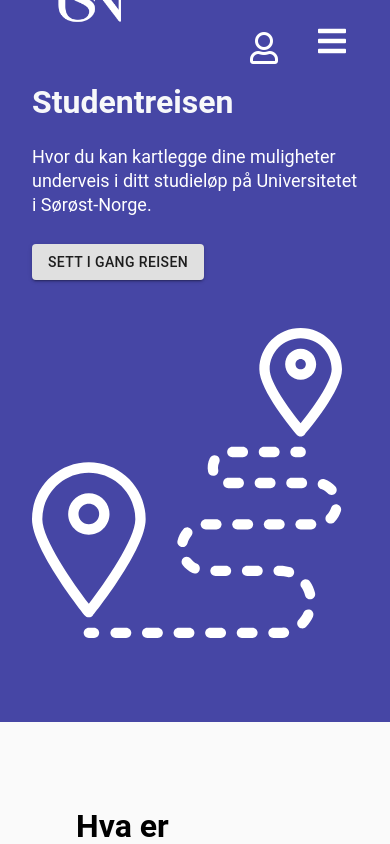
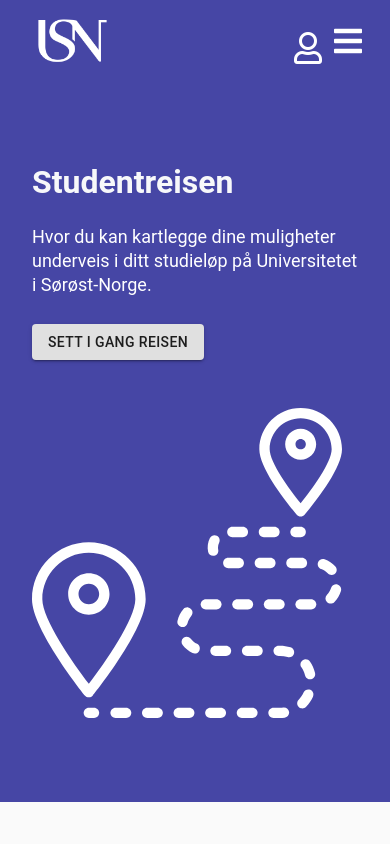
Before and after one commit to fuzzboii/Studentreisen, a React (Create React App) app: page / in a window 390 px wide. Shown: the top 844 px of the page. Built offline with nearby package versions, Linux system fonts and the light colour scheme.

Commit message:
Navbar
Restrukturert css; fjernet dobbel .navbar-container og bruker kun min-width til skalering. Sliter fortsatt med å få lukket og fjernet padding til mobil navbar ved resize.

```diff
--- a/src/App.js
+++ b/src/App.js
@@ -3,6 +3,7 @@ import './App.css';
 import Login from './pages/Login/Components/Login';
 import Register from './pages/Register/Components/Register';
 import Reset from './pages/Reset/Components/Reset';
+import Profile from './pages/Profile/Components/Profile';
 import {BrowserRouter as Router, Switch, Route} from 'react-router-dom';
 import Home from './pages/Frontpage/Components/Home';
 import Navbar from './pages/Navbar/Components/Navbar';
@@ -18,6 +19,7 @@ function App() {
           <Route path = "/login" component = {Login} />
           <Route path = "/register" component = {Register} />
           <Route path = "/reset" component = {Reset} />
+          <Route path = "/profile" component = {Profile} />
         </Switch>
       <Footer />
     </Router>
--- a/src/pages/Navbar/CSS/Navbar.css
+++ b/src/pages/Navbar/CSS/Navbar.css
@@ -4,17 +4,20 @@
     justify-content: flex-start;
     align-items: center;
     font-size: 1.2rem;
-    position: sticky;
+    position: relative;
     top: 0;
     z-index: 999;
   }
 
   .navbar-container {
+    color: #fff;
     display: flex;
     justify-content: center;
     align-items: center;
+    text-decoration: none;
     height: 80px;
     width: 95vw;
+    font-size: 1.5rem;
   }
 
   .navbar-logo {
@@ -48,31 +51,21 @@
     color: #fff;
   }
 
-  .menu-icon {
-    display: none;
+  .fa-times {
+    color: #fff;
+    font-size: 2rem;
   }
 
   .fa-user {
     color: #fff;
-    display:flex;
+    display:block;
     align-items: center;
+    position: absolute;
     height: 100%;
-    font-size: 1.5rem;
+    font-size: 2rem;
     padding: 0.5rem 1rem;
-  }
-
-  .navbar-container {
-    color: #fff;
-    display: flex;
-    align-items: center;
-    text-decoration: none;
-    height: 100%;
-    font-size: 1.5rem;
-  }
-
-  @media screen and (max-width: 960px) {
-    .navbar {
-      position: relative;
+    right: 3.25rem;
+    top: 1.5rem;
   }
 
   .nav-menu {
@@ -99,6 +92,7 @@
     position: absolute;
     left: 0;
     z-index: 2;
+    margin-left: 0px;
   }
 
   .menu-icon {
@@ -109,33 +103,48 @@
     transform: translate( -100%, 60%);
     font-size: 2rem;
     cursor: pointer;
-      margin-right: 1rem;
   }
 
-    .fa-times {
-      color: #fff;
-      font-size: 2rem;
+  /* Media queries
+----------------------------- */
+/* Større mobiler */
+@media screen and (min-width: 370px) {
+}
+
+/* Tab */
+@media screen and (min-width: 720px) {
+}
+
+/* Laptop / Liten skjerm,, 720p */
+@media only screen and (min-width: 1280px) {
+  .navbar {
+    position: sticky;
+  }
+
+  .nav-menu {
+    display: grid;
+    visibility: visible;
+    height: auto;
+  }
+
+  .menu-icon {
+    display: none;
   }
 
   .fa-user {
-      display: block;
-      position: absolute;
-      font-size: 2rem;
-      top: 1.5rem;
-      right: 6rem;
+    padding: 0rem 1.5rem;
+    transform: translate(-7vw);
+  }
 }
 
-    @media screen and (max-width : 320px) {
-      .menu-icon {
-        margin-right: 0rem;
+/* Medium skjerm, 1080p */
+@media screen and (min-width: 1920px) {
+
 }
 
-      .fa-user {
-        right: 3.25rem;
+/* Stor skjerm, 1440p */
+@media screen and (min-width: 2560px) {
 }
 
-      .navbar-logo {
-        margin-left: 0px;
-      }
-    }
-  }
+/* 16:22 - 17:46 = 1:24 */
+/* 18:12 - */
--- a/src/pages/Navbar/Components/Navbar.js
+++ b/src/pages/Navbar/Components/Navbar.js
@@ -15,7 +15,7 @@ function Navbar() {
     const closeMobileMenu = () => setClick(false);
 
     const showButton = () => {
-        if(window.innerWidth <= 960) {
+        if(window.innerWidth <= 1280) {
             setButton(false);
             document.getElementById("loggBtnMobil").style.visibility = "visible";
         } else {
@@ -27,6 +27,9 @@ function Navbar() {
     useEffect( () => {
       showButton();
     }, []);
+
+    const expand = () => document.getElementById("bar").style.paddingBottom = "60vh";
+    const shrink = () => document.getElementById("bar").style.paddingBottom = "0vh";
 
     window.addEventListener('resize', showButton);
 
@@ -57,10 +60,11 @@ function Navbar() {
 
       loggbtn: {
         color: '#fff',
-        fontSize: '1rem',
+        fontSize: '1.5rem',
         padding: '0.5rem 1rem',
-        display: 'flex',
-        minWidth: '7rem'
+        display: 'grid',
+        minWidth: '7rem',
+        transform: 'translate(45vw)',
       },
 
       loggbtnmobil: {
@@ -78,9 +82,6 @@ function Navbar() {
     });
 
     const classes = useStyles();
-
-    const expand = () => document.getElementById("bar").style.paddingBottom = "60vh";
-    const shrink = () => document.getElementById("bar").style.paddingBottom = "0vh";
 
     return (
         <>
@@ -172,10 +173,10 @@ function Navbar() {
               </div>
 
               <Link
-                to="/">
+                to='/Profile'>
                 <i className="far fa-user" />
               </Link>
-              {button && <Button className={classes.loggbtn} >LOGG UT</Button> }
+              {button && <Button className={classes.loggbtn} > LOGG UT </Button> }
             </div>
           </nav>
         </>
--- /dev/null
+++ b/src/pages/Profile/Components/Profile.js
@@ -0,0 +1,29 @@
+import React from 'react'
+import AccountCircleIcon from '@material-ui/icons/AccountCircle';
+import { Button } from '@material-ui/core';
+
+function Profile() {
+    return (
+        <div>
+            <h1> Profile </h1>
+            <AccountCircleIcon />
+            <h2> Fornavn </h2>
+            <h3>Ditt fornavn her</h3>
+            <Button>Endre</Button>
+            <h2> Etternavn </h2>
+            <h3>Ditt etternavn her</h3>
+            <Button>Endre</Button>
+            <h2> Adresse </h2>
+            <h3>Din adresse her</h3>
+            <Button>Endre</Button>
+            <h2> Telefonnummer </h2>
+            <h3>Ditt Telefonnummer her</h3>
+            <Button>Endre</Button>
+            <h2> E-post </h2>
+            <h3>Din e-post her</h3>
+            <Button>Endre</Button>
+        </div>
+    )
+}
+
+export default Profile
```
Also changed, not shown: src/pages/Profile/CSS/Profile.css (added). Lines whose indentation alone changed are shown as unchanged.
